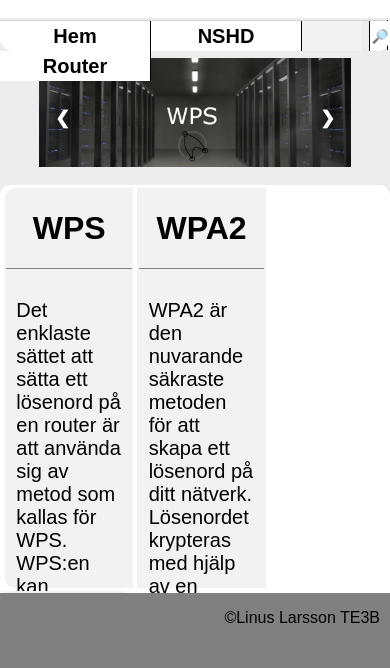
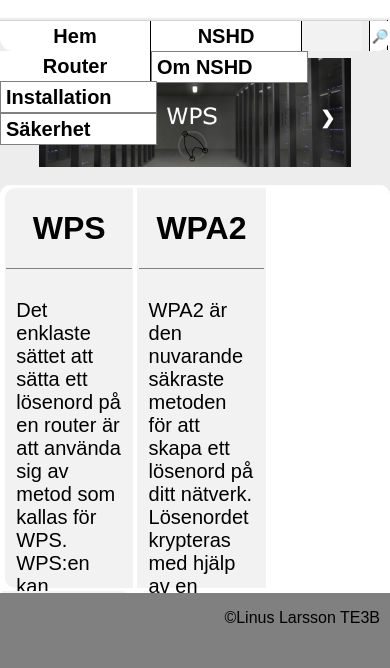
Before and after one commit to LinusLarssonn/LinusLarssonn.github.io, a plain HTML site: page Sakerhet.html in a window 390 px wide. Shown: the part 95-763 px from the top of the page. Drawn offline with nearby package versions, Linux system fonts and the light colour scheme.

Commit message:
mobile beta fix

```diff
--- a/style.css
+++ b/style.css
@@ -225,8 +225,8 @@ body{
   text-align: center;
   margin-top: 3px;
 
-  width: 32.92%;
-  max-width: 33%;
+  width: 32.90%;
+  max-width: 32.9%;
   min-width: 32%;
   background-color: #f2f2f2;
   height: 400px;
@@ -419,3 +419,6 @@ body{
 
 
 }
+.navbar li ul{
+    visibility: visible;
+}
```
